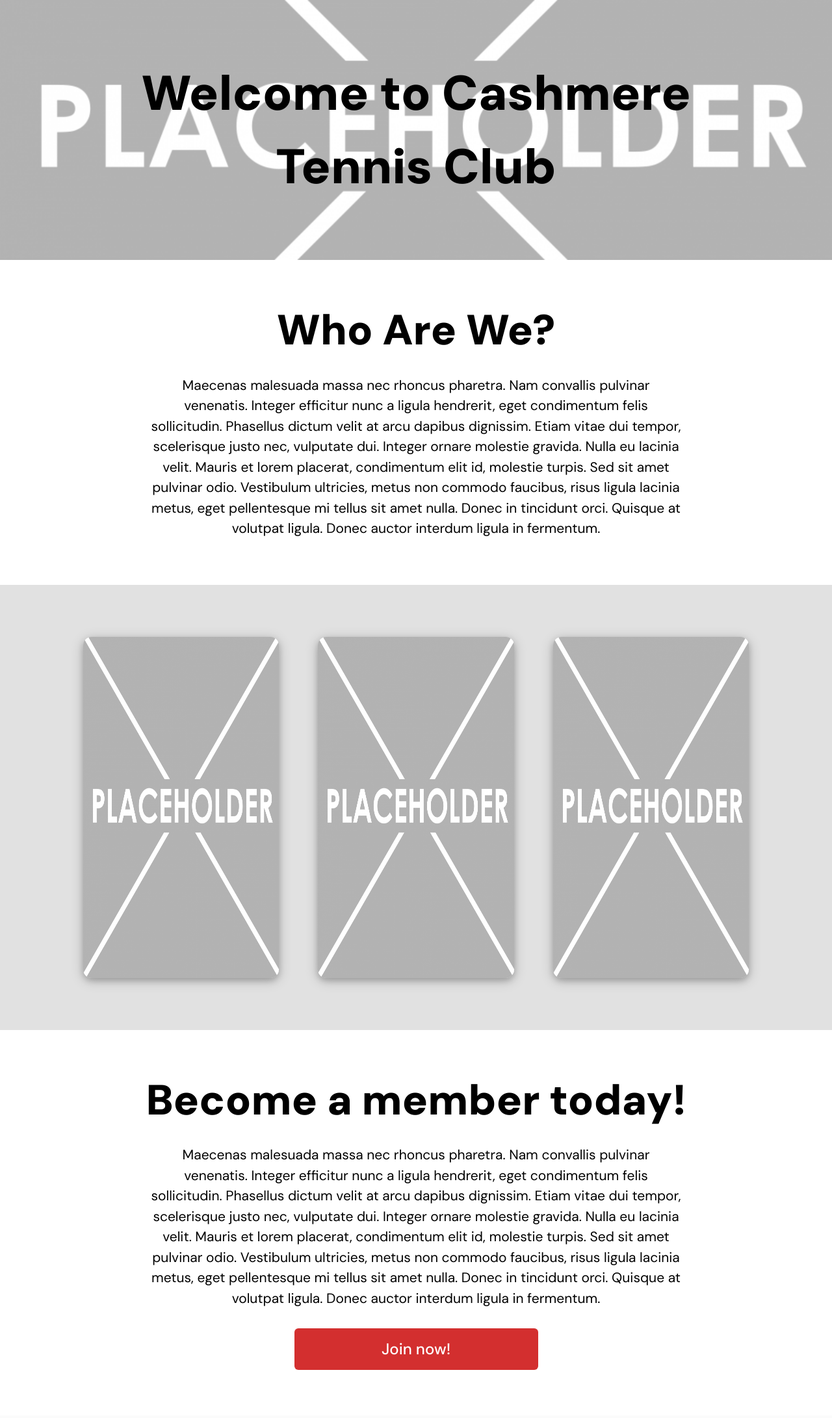
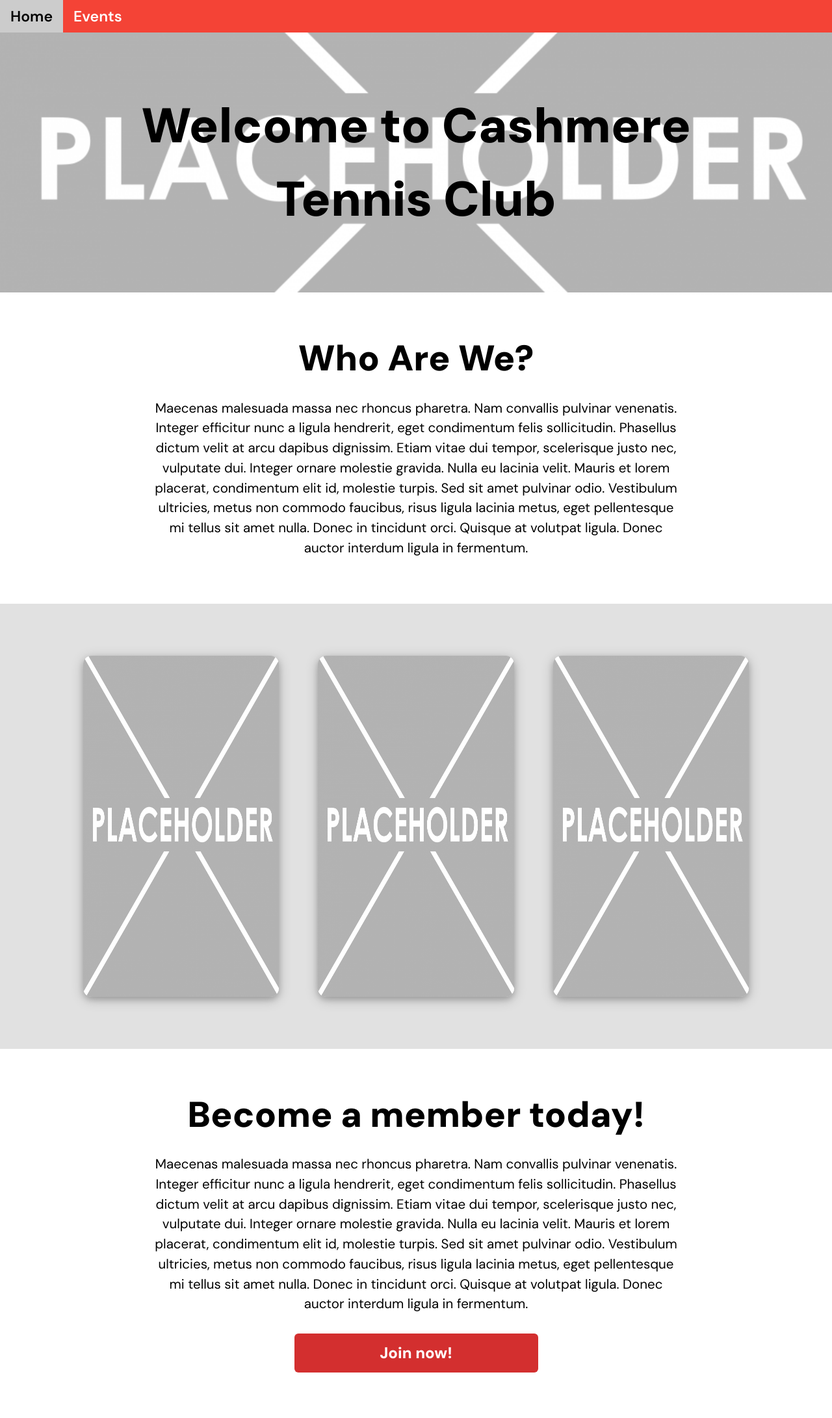
Before and after one commit to NikitaSidaway/Tennis-app, a Flask app: page / in a window 1280 px wide. Shown: the whole page at 65% size. Before the commit the page ends 2108 px from the top, so only its background shows below. Run offline with Flask 3, Linux system fonts and the light colour scheme.

Commit message:
Added navbar

```diff
--- a/static/styles.css
+++ b/static/styles.css
@@ -31,7 +31,7 @@ h1 {
 }
 
 h2 {
-  font-size: 65px;
+  font-size: 55px;
   font-weight: 900;
   text-align: center;
   margin-top: 60px;
@@ -57,7 +57,7 @@ h5 {
 }
 
 p {
-  font-size: 21px;
+  font-size: 20.5px;
   text-align: center;
   width: 80%;
   margin: auto;
@@ -87,11 +87,11 @@ img {
 .button {
   background-color: #d32f2f;
   color: #fff;
-  padding: 14px 28px;
+  padding: 12px 24px;
   border: none;
   border-radius: 6px;
   font-size: 24px;
-  font-weight: 500;
+  font-weight: 750;
   cursor: pointer;
   transition: background-color 0.3s ease, transform 0.2s ease;
   width: 100%;
@@ -104,6 +104,12 @@ img {
 .button:hover {
   background-color: #b71c1c;
   transform: scale(1.02);
+}
+
+.navbar {
+  height: 50px;
+  font-size: 23px;
+  font-weight: 600;
 }
 
 .threecoloumn {
@@ -146,6 +152,8 @@ img {
 .home-threecoloumn img {
   height: 525px;
 }
+
+
 
 
 
--- a/templates/layout.html
+++ b/templates/layout.html
@@ -9,6 +9,11 @@
     <title>Cashmere Tennis Club</title>
 </head>
 <body class="w3-container">
+    <div class="w3-bar w3-red navbar">
+        <a href="/" class="w3-bar-item w3-button">Home</a>
+        <a href="/news" class="w3-bar-item w3-button">Events</a>
+    </div>
+
     {% block body%}{%endblock%}
 </body>
 </html>
```
